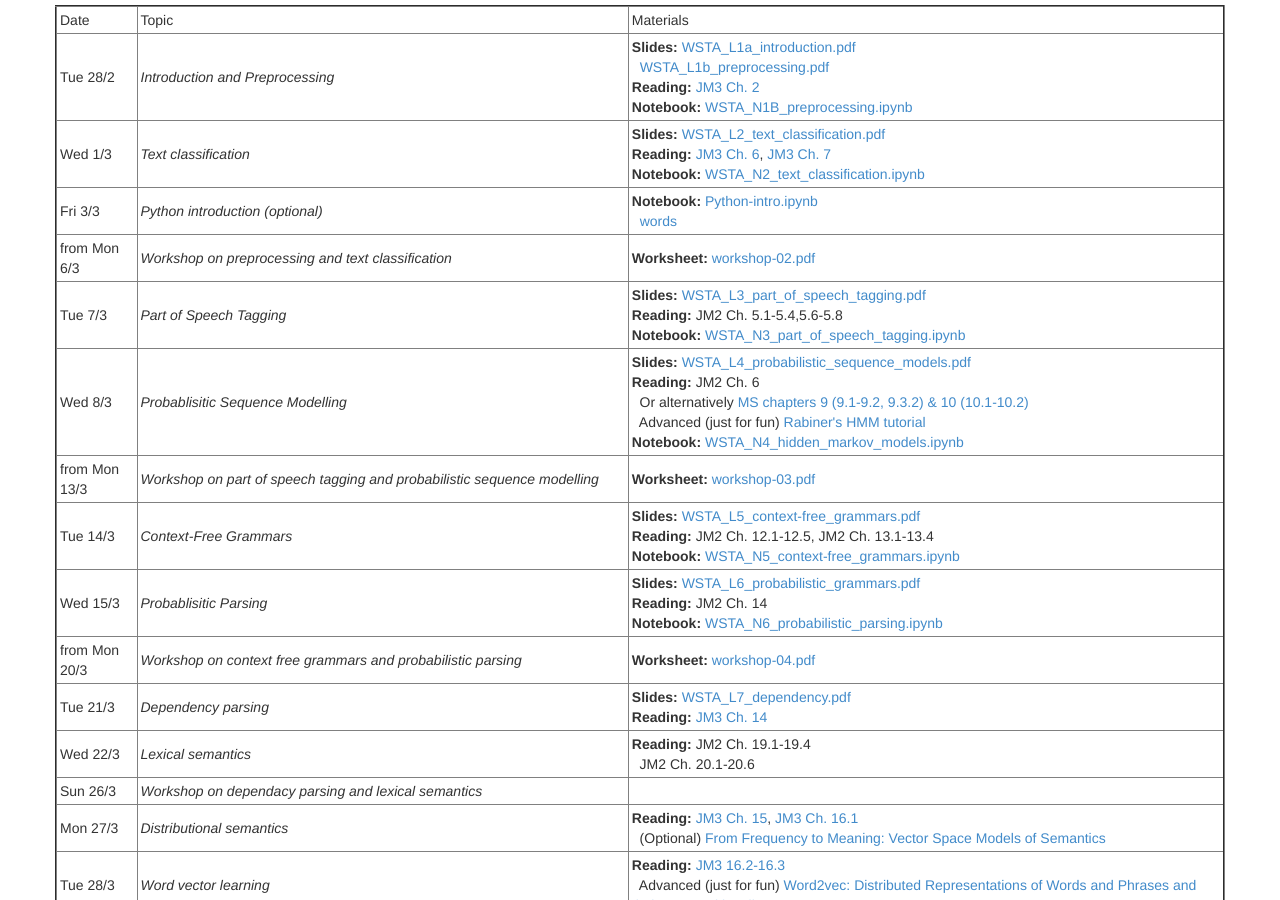
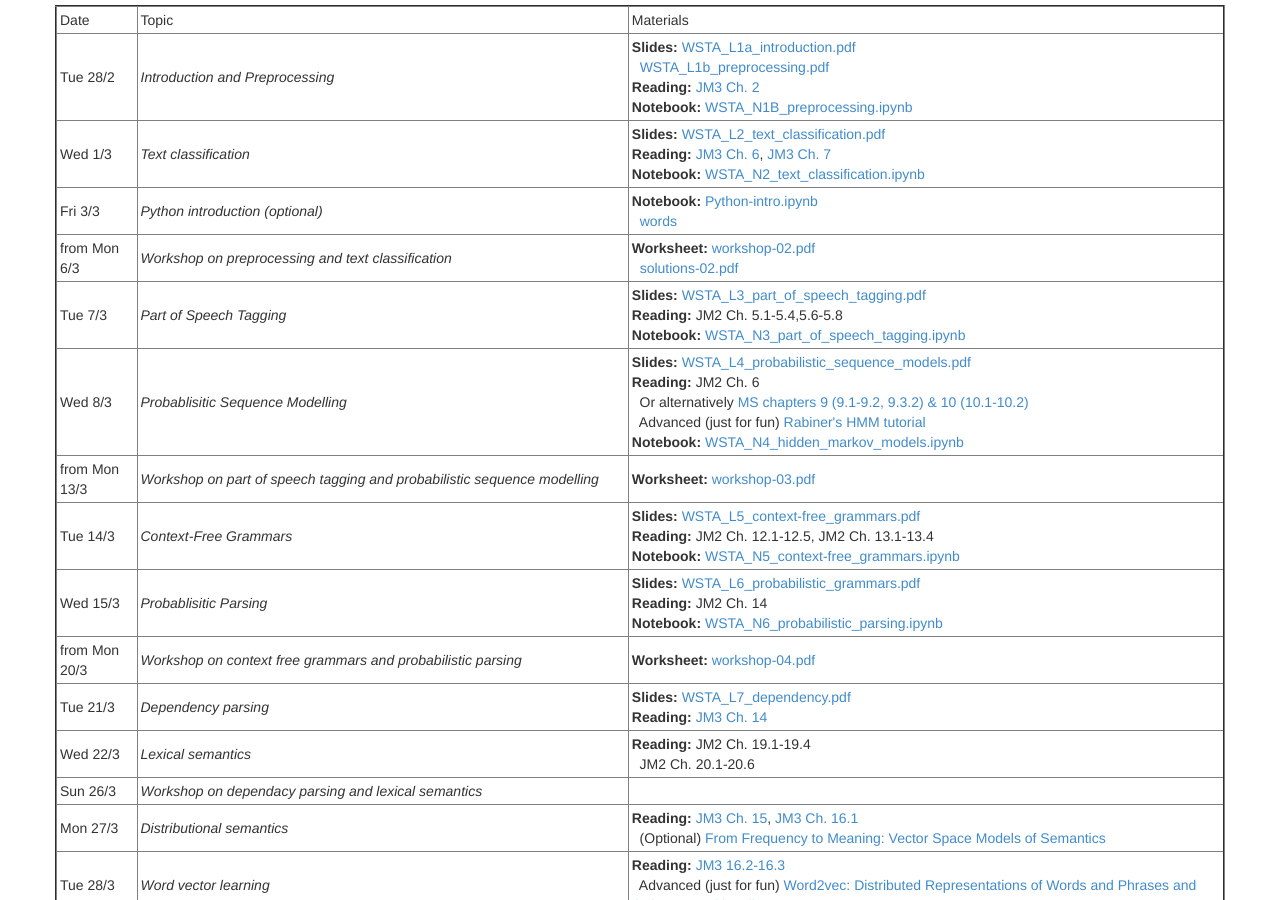
Before and after one commit to trevorcohn/comp90042, a Jekyll site: the page built from index.html, in a window 1280 px wide and 900 px high, scrolled down 1244 px. Built offline with Jekyll 4.4.1, drawn with Linux system fonts in a browser that asks for light colours.

Commit message:
added w2 workshop solutions

```diff
--- a/_config.yml
+++ b/_config.yml
@@ -33,7 +33,9 @@ lectures:
     date: 2017-3-6
     title: "Workshop on preprocessing and text classification"
     type: workshop
-    worksheet: workshop-02.pdf
+    worksheet:
+        - workshop-02.pdf
+        - solutions-02.pdf
     who: tutors
     show: 1
    -
```
